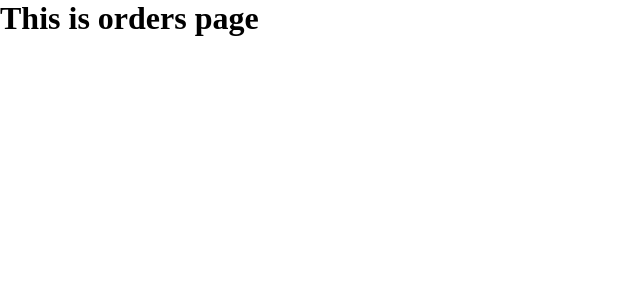
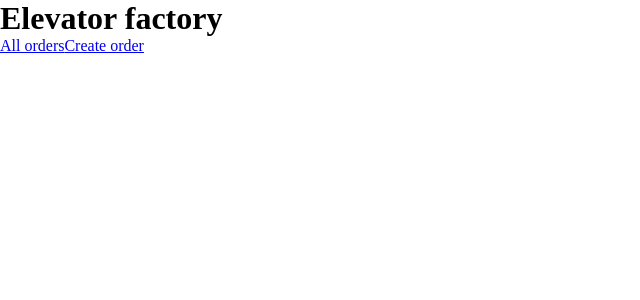
Before and after one commit to Ovsyannikov345/Elevator-factory-service, a React (Create React App) app in the folder app/: page /orders in a window 1280 px wide. Shown: the top 300 px of the page, without its empty margins (0-640 px from the left). Built offline with nearby package versions, Linux system fonts and the light colour scheme.

Commit message:
feat: add header with navigation

```diff
--- /dev/null
+++ b/app/src/components/Header.jsx
@@ -0,0 +1,13 @@
+import React from 'react';
+import Navigation from './Navigation';
+
+const Header = () => {
+    return (
+        <header className="Header">
+            <h1>Elevator factory</h1>
+            <Navigation />
+        </header>
+    );
+}
+
+export default Header;
--- /dev/null
+++ b/app/src/components/Navigation.jsx
@@ -0,0 +1,13 @@
+import React from 'react';
+import { Link } from 'react-router-dom';
+
+const Navigation = () => {
+    return (
+        <nav className='Navigation'>
+            <Link to='/orders'>All orders</Link>
+            <Link to='/orders/create'>Create order</Link>
+        </nav>
+    );
+}
+
+export default Navigation;
--- a/app/src/pages/OrderCreationPage.jsx
+++ b/app/src/pages/OrderCreationPage.jsx
@@ -1,7 +1,10 @@
 import React from 'react';
+import Header from '../components/Header';
 
 const OrderCreationPage = () => {
-    return <h1>This is order creation page</h1>
+    return (
+        <Header />
+    );
 }
 
 export default OrderCreationPage;
--- a/app/src/pages/OrdersPage.jsx
+++ b/app/src/pages/OrdersPage.jsx
@@ -1,7 +1,10 @@
 import React from 'react';
+import Header from '../components/Header';
 
 const OrdersPage = () => {
-    return <h1>This is orders page</h1>
+    return (
+        <Header />
+    );
 }
 
 export default OrdersPage;
```
